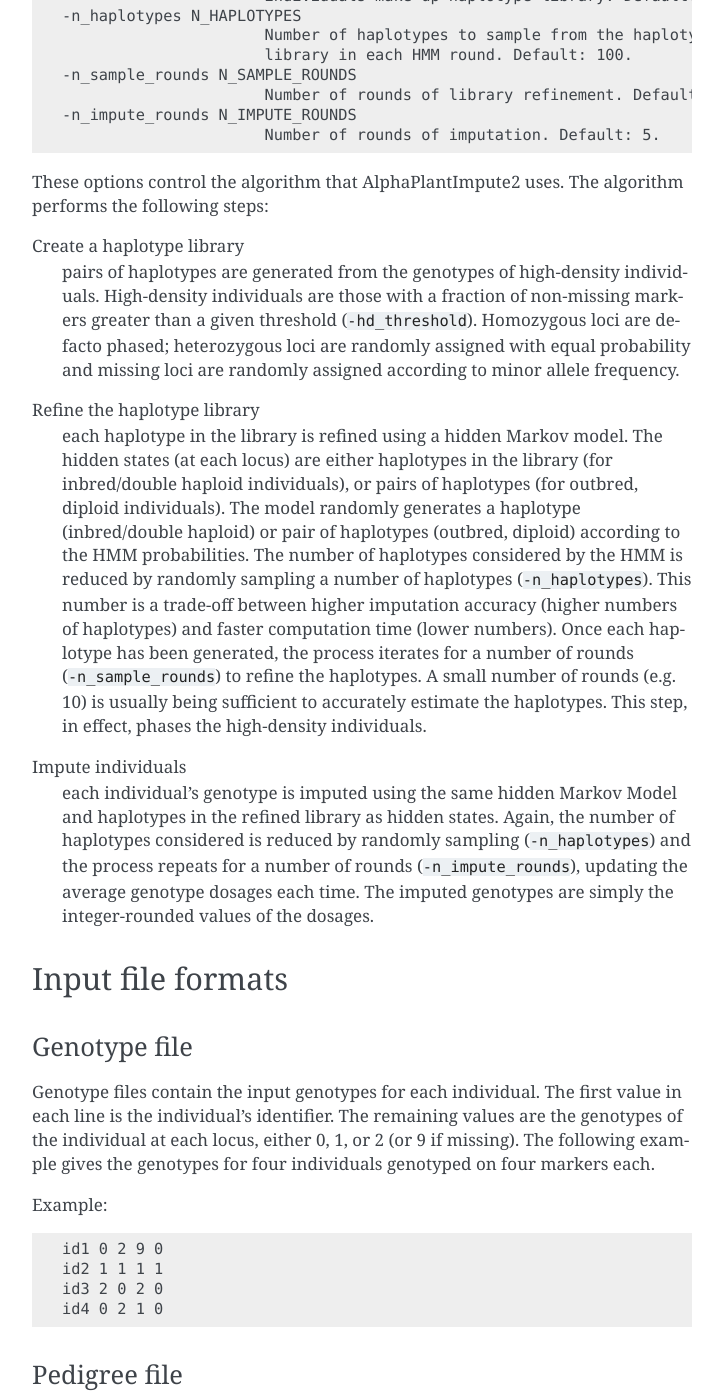
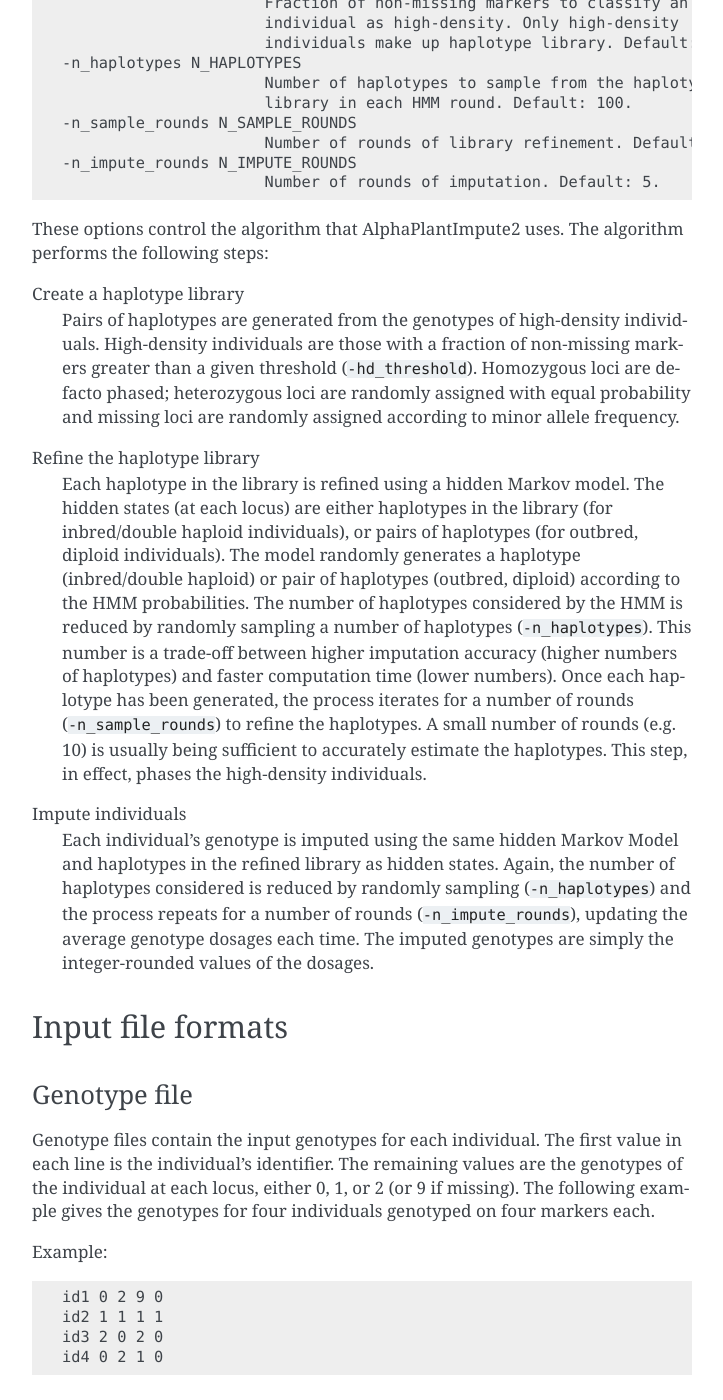
Before and after one commit to AlphaGenes/AlphaPlantImpute2, a Sphinx documentation site: the page built from docs/source/index.rst, in a window 1280 px wide and 1400 px high, scrolled down 2096 px. Shown: the whole window, without its empty margins (388-1111 px from the left). Built offline with Sphinx 7.4.7, drawn with Linux system fonts in a browser that asks for light colours; some of the changed text lies outside the part shown.

```diff
--- a/docs/source/conf.py
+++ b/docs/source/conf.py
@@ -53,3 +53,9 @@ html_theme = 'alabaster'
 # relative to this directory. They are copied after the builtin static files,
 # so a file named "default.css" will overwrite the builtin "default.css".
 html_static_path = ['_static']
+
+
+latex_elements = {
+    'extraclassoptions': 'openany,oneside'
+
+}
--- a/docs/source/index.rst
+++ b/docs/source/index.rst
@@ -102,13 +102,13 @@ Algorithm options
 These options control the algorithm that |program| uses. The algorithm performs the following steps:
 
 Create a haplotype library
-    pairs of haplotypes are generated from the genotypes of high-density individuals. High-density individuals are those with a fraction of non-missing markers greater than a given threshold (``-hd_threshold``). Homozygous loci are de-facto phased; heterozygous loci are randomly assigned with equal probability and missing loci are randomly assigned according to minor allele frequency.
+    Pairs of haplotypes are generated from the genotypes of high-density individuals. High-density individuals are those with a fraction of non-missing markers greater than a given threshold (``-hd_threshold``). Homozygous loci are de-facto phased; heterozygous loci are randomly assigned with equal probability and missing loci are randomly assigned according to minor allele frequency.
 
 Refine the haplotype library
-    each haplotype in the library is refined using a hidden Markov model. The hidden states (at each locus) are either haplotypes in the library (for inbred/double haploid individuals), or pairs of haplotypes (for outbred, diploid individuals). The model randomly generates a haplotype (inbred/double haploid) or pair of haplotypes (outbred, diploid) according to the HMM probabilities. The number of haplotypes considered by the HMM is reduced by randomly sampling a number of haplotypes (``-n_haplotypes``). This number is a trade-off between higher imputation accuracy (higher numbers of haplotypes) and faster computation time (lower numbers). Once each haplotype has been generated, the process iterates for a number of rounds (``-n_sample_rounds``) to refine the haplotypes. A small number of rounds (e.g. 10) is usually being sufficient to accurately estimate the haplotypes. This step, in effect, phases the high-density individuals.
+    Each haplotype in the library is refined using a hidden Markov model. The hidden states (at each locus) are either haplotypes in the library (for inbred/double haploid individuals), or pairs of haplotypes (for outbred, diploid individuals). The model randomly generates a haplotype (inbred/double haploid) or pair of haplotypes (outbred, diploid) according to the HMM probabilities. The number of haplotypes considered by the HMM is reduced by randomly sampling a number of haplotypes (``-n_haplotypes``). This number is a trade-off between higher imputation accuracy (higher numbers of haplotypes) and faster computation time (lower numbers). Once each haplotype has been generated, the process iterates for a number of rounds (``-n_sample_rounds``) to refine the haplotypes. A small number of rounds (e.g. 10) is usually being sufficient to accurately estimate the haplotypes. This step, in effect, phases the high-density individuals.
 
 Impute individuals
-    each individual's genotype is imputed using the same hidden Markov Model and haplotypes in the refined library as hidden states. Again, the number of haplotypes considered is reduced by randomly sampling (``-n_haplotypes``) and the process repeats for a number of rounds (``-n_impute_rounds``), updating the average genotype dosages each time. The imputed genotypes are simply the integer-rounded values of the dosages.
+    Each individual's genotype is imputed using the same hidden Markov Model and haplotypes in the refined library as hidden states. Again, the number of haplotypes considered is reduced by randomly sampling (``-n_haplotypes``) and the process repeats for a number of rounds (``-n_impute_rounds``), updating the average genotype dosages each time. The imputed genotypes are simply the integer-rounded values of the dosages.
 
 
 Input file formats
@@ -145,7 +145,7 @@ Output file formats
 ~~~~~~~~~~~~~~~~~~~
 
 Genotype file
------------
+---------------
 
 The genotype file gives the imputed genotypes (either 0, 1, or 2) for each individual at each locus.
 
```
Also changed, not shown: other parts of docs/source/index.rst (+1 -1 lines), 1 other file.
